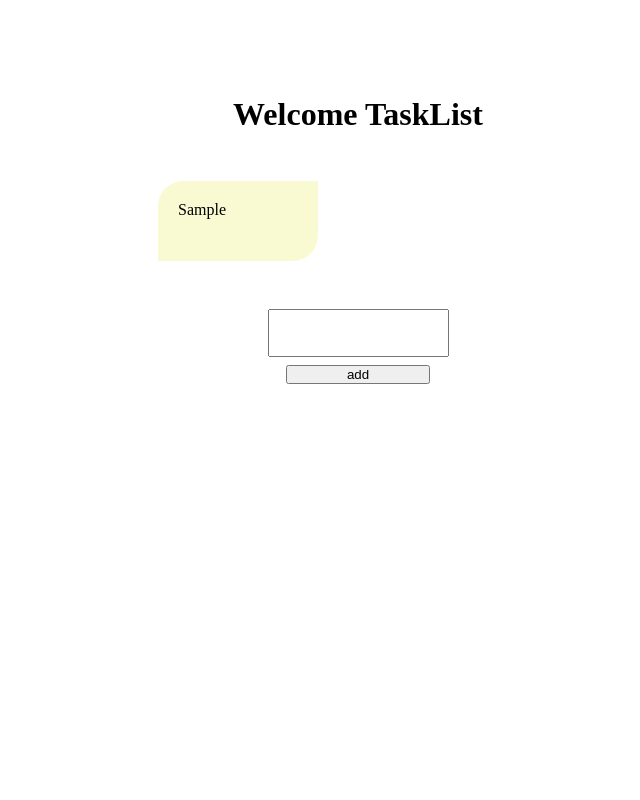
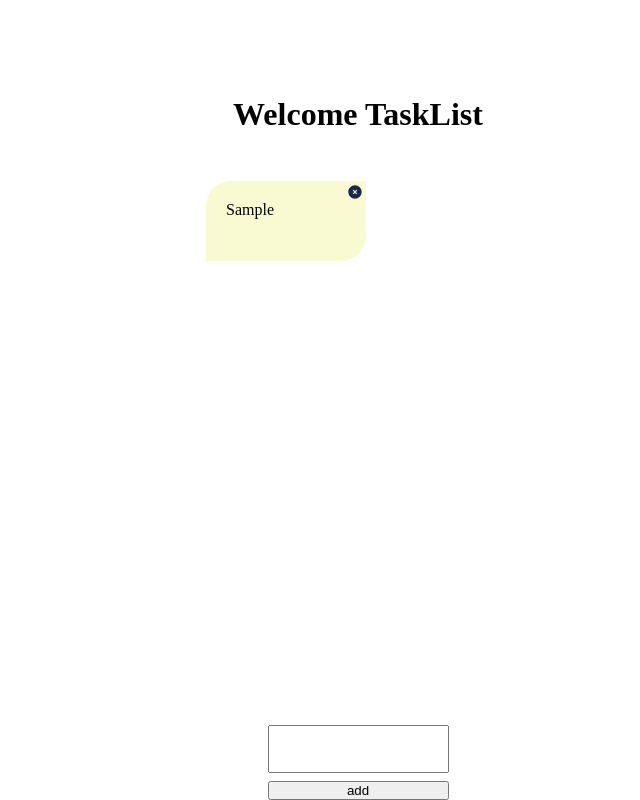
Before and after one commit to golf14886/Tasklist, a React (Vite) app: page / in a window 1280 px wide. Both pictures are taken after typing "Sample" into the empty fields and a click on the button "add". Shown: the whole page, without its empty margins (282-922 px from the left). Built offline with nearby package versions, Linux system fonts and the light colour scheme.

Commit message:
addbuttonclose

```diff
--- a/src/App.css
+++ b/src/App.css
@@ -12,16 +12,14 @@
 .list {
   margin-top: 3rem;
   display: grid;
-  gap: 5rem;
+  gap: 3rem;
   grid-template-columns: auto auto auto auto;
 }
 .add-button {
   margin-top: 0.5rem;
-  width: 9rem;
 }
 input {
   height: 3rem;
-  margin-top: 3rem;
 }
 .list-item {
   background-color: lightgoldenrodyellow;
@@ -29,4 +27,24 @@ input {
   height: 5rem;
   border-radius: 25px 0px;
   padding: 20px;
+  position: relative;
 }
+.list-item div svg {
+  width: 1rem;
+  height: auto;
+  position: absolute;
+  left: auto;
+  right: 0.2rem;
+  top: 0.2rem;
+  bottom: auto;
+}
+.list-item div svg:hover {
+  transform: scale(1.2);
+}
+.addlist {
+  display: flex;
+  flex-direction: column;
+  position: fixed;
+  top: auto;
+  bottom: 0;
+}
--- a/src/App.jsx
+++ b/src/App.jsx
@@ -1,4 +1,5 @@
 import { useState } from "react";
+import Del from "./Components/Del";
 import "./App.css";
 
 function App() {
@@ -11,6 +12,22 @@ function App() {
   const list = addlist.map((item, index) => (
     <div key={index} className={"list-item"}>
       {item}
+      <div onClick={() => Del(index, addlist, setAddlist)}>
+        <svg
+          xmlns="http://www.w3.org/2000/svg"
+          width="800px"
+          height="800px"
+          viewBox="0 0 24 24"
+          fill="none"
+        >
+          <path
+            fillRule="evenodd"
+            clipRule="evenodd"
+            d="M22 12C22 17.5228 17.5228 22 12 22C6.47715 22 2 17.5228 2 12C2 6.47715 6.47715 2 12 2C17.5228 2 22 6.47715 22 12ZM8.96963 8.96965C9.26252 8.67676 9.73739 8.67676 10.0303 8.96965L12 10.9393L13.9696 8.96967C14.2625 8.67678 14.7374 8.67678 15.0303 8.96967C15.3232 9.26256 15.3232 9.73744 15.0303 10.0303L13.0606 12L15.0303 13.9696C15.3232 14.2625 15.3232 14.7374 15.0303 15.0303C14.7374 15.3232 14.2625 15.3232 13.9696 15.0303L12 13.0607L10.0303 15.0303C9.73742 15.3232 9.26254 15.3232 8.96965 15.0303C8.67676 14.7374 8.67676 14.2625 8.96965 13.9697L10.9393 12L8.96963 10.0303C8.67673 9.73742 8.67673 9.26254 8.96963 8.96965Z"
+            fill="#1C274C"
+          />
+        </svg>
+      </div>
     </div>
   ));
   return (
@@ -18,6 +35,7 @@ function App() {
       <div className="container">
         <h1 className="head">Welcome TaskList</h1>
         <div className="list">{list}</div>
+        <div className="addlist">
           <input
             type="text"
             value={inputValue}
@@ -30,8 +48,8 @@ function App() {
             add
           </button>
         </div>
+      </div>
     </>
   );
 }
-
 export default App;
--- /dev/null
+++ b/src/Components/Del.jsx
@@ -0,0 +1,6 @@
+function Del(index, addlist, setAddlist) {
+  const updatedList = [...addlist];
+  updatedList.splice(index, 1);
+  setAddlist(updatedList);
+}
+export default Del;
```
Lines whose indentation alone changed are shown as unchanged.
